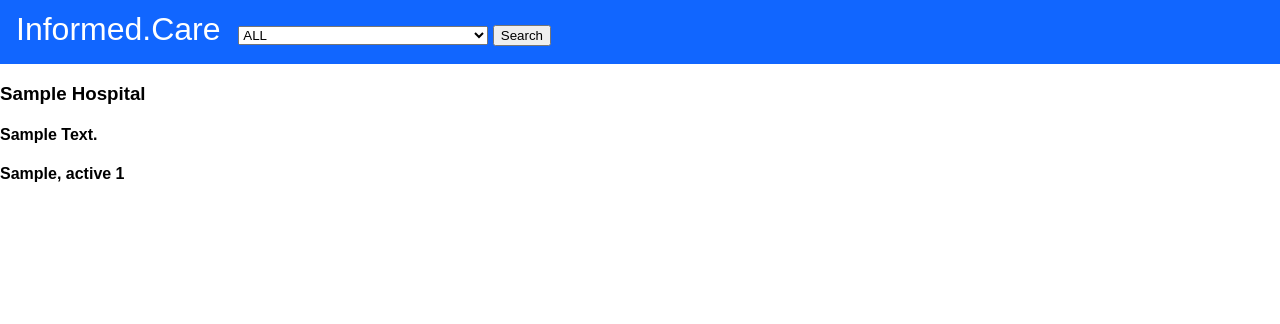
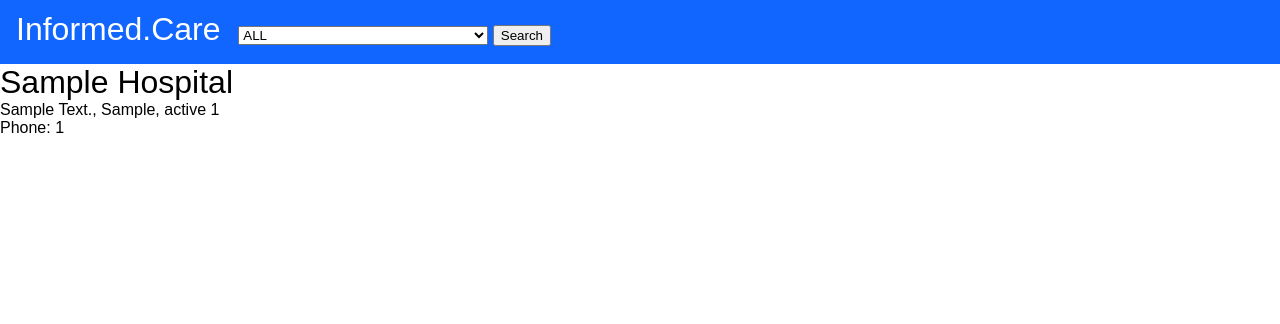
Before and after one commit to josephtoles/hospitals, a Django app: page /hospital/1 in a window 1280 px wide. Shown: the top 324 px of the page. Run offline with Django 3.2, Linux system fonts and the light colour scheme; tables that the repository leaves empty hold one stand-in row (values such as "Sample post"); some libraries are stand-ins or nearby versions.

Commit message:
Reformatting

```diff
--- a/data/models.py
+++ b/data/models.py
@@ -22,7 +22,7 @@ class Hospital(models.Model):
     # Coordinates
     lat = FloatField(null=True)
     lng = FloatField(null=True)
-    coordinates_unknown = models.BooleanField(default=False)  # set to true of coordinate lookup fails
+    coordinates_unknown = models.BooleanField(default=False)  # set to true if coordinate lookup fails
 
     def __unicode__(self):
         return self.name or 'anonymous'
--- a/static/stylesheet.css
+++ b/static/stylesheet.css
@@ -81,6 +81,20 @@ a:hover{
 }
 
 
+/* hospital page */
+.hospital-name {
+    font-size: 2em;
+}
+
+.hospital-address {
+    font-size: 1em;
+}
+
+.hospital-phone {
+    font-size: 1em;
+}
+
+
 /* search results */
 
 .results {
--- a/web/templates/base.html
+++ b/web/templates/base.html
@@ -10,7 +10,7 @@
     <link rel="shortcut icon" type="image/png" href="{% static 'images/favicon.ico' %}"/><title>Test Page</title>
 
     <script src="https://maps.googleapis.com/maps/api/js?v=3.exp"></script>
-    <script type="text/javascript" src="{% static 'js/location_template.js' %}"></script>
+    <script type="text/javascript" src="{% static 'js/multiple_hospitals.js' %}"></script>
 
     </head>
 
--- a/web/templates/hospital.html
+++ b/web/templates/hospital.html
@@ -1,13 +1,13 @@
 {% extends 'base.html' %}
 
 {% block body %}
-    <div class="container">
-        <div class="row">
-            <div class="col-sm-12 text-center">
-                <h3>{{ hospital.name.title }}</h3>
-                <h4>{{ hospital.address.title }}</h4>
-                <h4>{{ hospital.city.title }}, {{ hospital.state }} {{ hospital.zip_code }}</h4>
-            </div>
-        </div>
+    <div class="hospital-name">
+        {{ hospital.name.title }}
+    </div>
+    <div class="hospital-address">
+        {{ hospital.address.title }}, {{ hospital.city.title }}, {{ hospital.state }} {{ hospital.zip_code }}
+    </div>
+    <div class="hospital-phone">
+        Phone: {{ hospital.phone_number }}
     </div>
 {% endblock %}
```
Also changed, not shown: static/js/multiple_hospitals.js (renamed from static/js/location_template.js).
